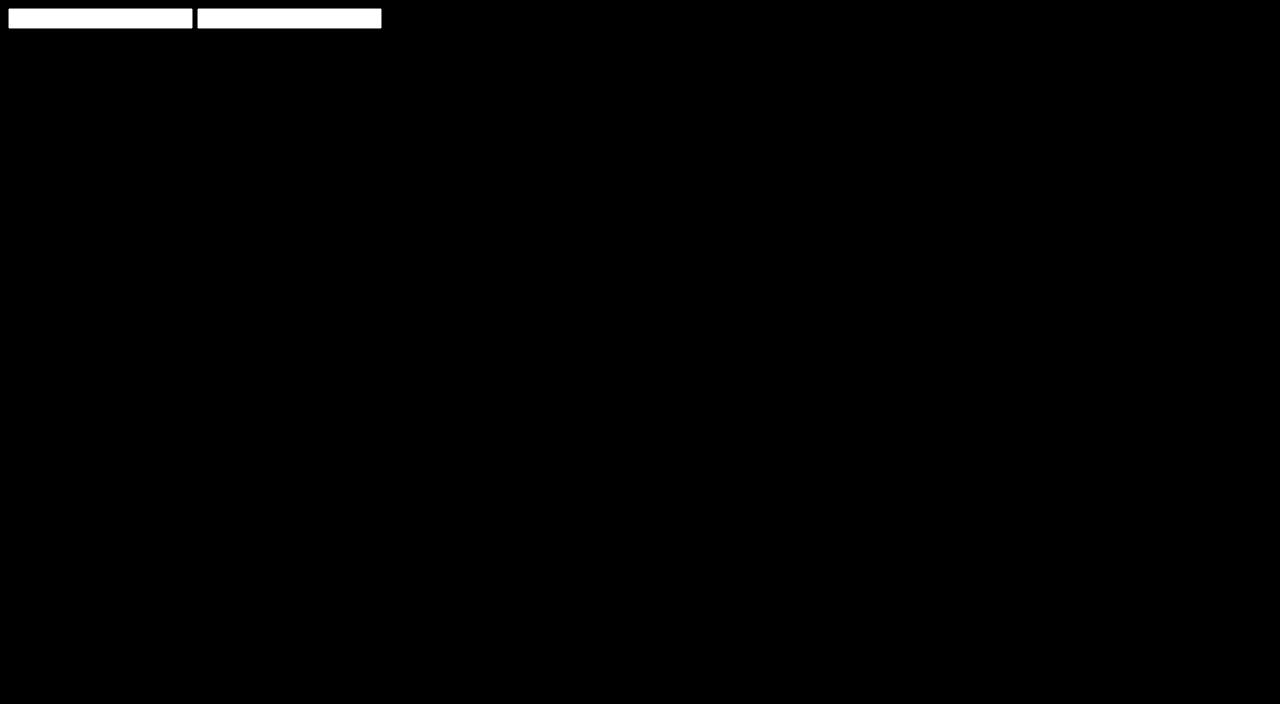
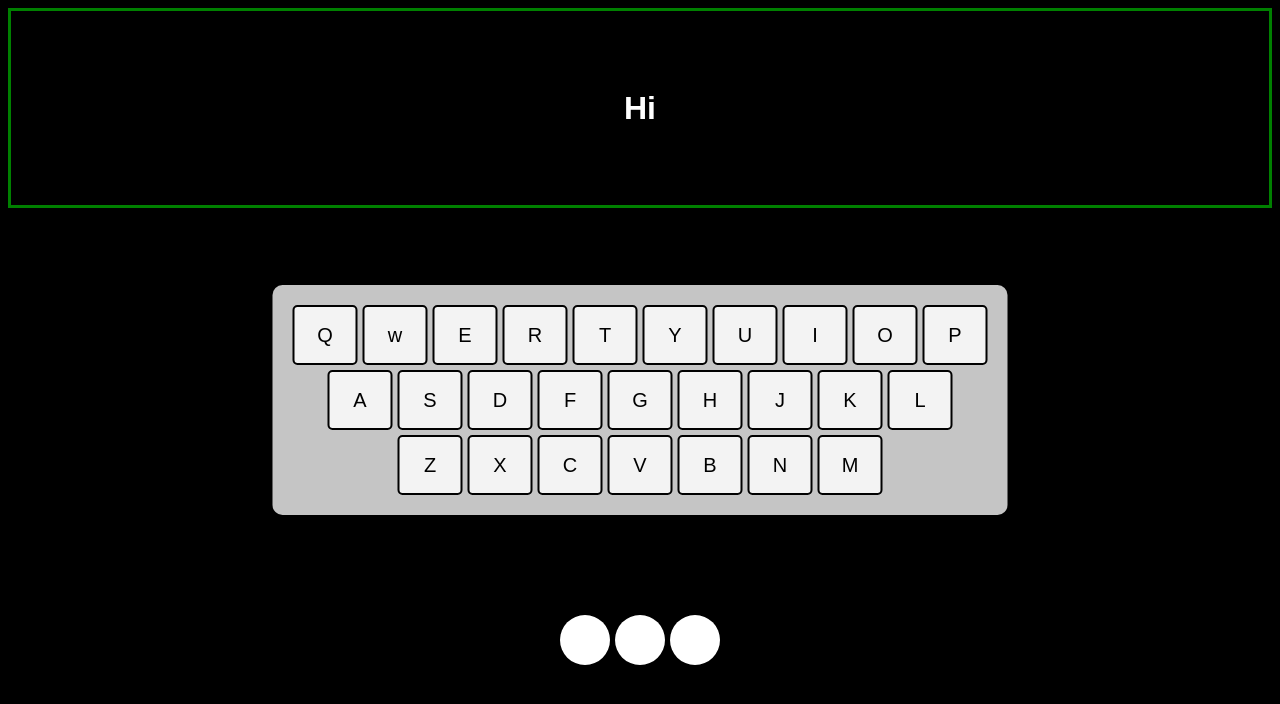
Before and after one commit to ArmoredVortex/enigma-simulation, a plain HTML site: page index.html in a window 1280 px wide. Drawn offline with Linux system fonts and the light colour scheme.

Commit message:
Added sick UI 🚀

```diff
--- a/index.html
+++ b/index.html
@@ -8,8 +8,47 @@
         <script src="./scripts/index.js"></script>
     </head>
     <body>
-        <input type="text">
-        <input type="text">
-        <!-- <input type="text"> -->
+        <div class="output"><h1 class="output-text" id="output-text">Hi</h1></div>
+        <div class="keyboard-base">
+            <div class="key" onclick="encode('q')">Q</div>
+            <div class="key" onclick="encode('w')">w</div>
+            <div class="key" onclick="encode('e')">E</div>
+            <div class="key" onclick="encode('r')">R</div>
+            <div class="key" onclick="encode('t')">T</div>
+            <div class="key" onclick="encode('y')">Y</div>
+            <div class="key" onclick="encode('u')">U</div>
+            <div class="key" onclick="encode('i')">I</div>
+            <div class="key" onclick="encode('o')">O</div>
+            <div class="key" onclick="encode('p')">P</div>
+            <div></div>
+            <div class="key" onclick="encode('a')">A</div>
+            <div class="key" onclick="encode('s')">S</div>
+            <div class="key" onclick="encode('d')">D</div>
+            <div class="key" onclick="encode('f')">F</div>
+            <div class="key" onclick="encode('g')">G</div>
+            <div class="key" onclick="encode('h')">H</div>
+            <div class="key" onclick="encode('j')">J</div>
+            <div class="key" onclick="encode('k')">K</div>
+            <div class="key" onclick="encode('l')">L</div>
+            <div></div>
+            <div></div>
+            <div></div>
+            <div></div>
+            <div class="key" onclick="encode('z')">Z</div>
+            <div class="key" onclick="encode('x')">X</div>
+            <div class="key" onclick="encode('c')">C</div>
+            <div class="key" onclick="encode('v')">V</div>
+            <div class="key" onclick="encode('b')">B</div>
+            <div class="key" onclick="encode('n')">N</div>
+            <div class="key" onclick="encode('m')">M</div>
+        </div>
+        <div class="settings">
+            <input type="text" class="settings-box" onkeypress="return (event.charCode > 64 &&
+            event.charCode < 91) || (event.charCode > 96 && event.charCode < 123)" maxlength="1">
+            <input type="text" class="settings-box" onkeypress="return (event.charCode > 64 &&
+            event.charCode < 91) || (event.charCode > 96 && event.charCode < 123)" maxlength="1">
+            <input type="text" class="settings-box" onkeypress="return (event.charCode > 64 &&
+            event.charCode < 91) || (event.charCode > 96 && event.charCode < 123)" maxlength="1">
+        </div>
     </body>
 </html>
--- a/scripts/index.js
+++ b/scripts/index.js
@@ -0,0 +1,3 @@
+function encode(char) {
+
+}
--- a/scripts/rotors.js
+++ b/scripts/rotors.js
@@ -1,5 +1,5 @@
 function getKeyByValue(object, value) {
-    return Object.keys(object).find(key => object[key] === value);
+    return parseInt(Object.keys(object).find(key => object[key] === value));
 }
 
 const rotor1 = {
--- a/style.css
+++ b/style.css
@@ -2,3 +2,72 @@ html {
     background: black;
     color: white;
 }
+body * {
+    margin: 0;
+    padding: 0;
+    box-sizing: border-box;
+    font-family: Arial, Helvetica, sans-serif;
+}
+
+.keyboard-base {
+    max-width: 1085px;
+    padding: 20px;
+    position: absolute;
+    top: 50%;
+    left: 50%;
+    transform: translate(-50%, -50%);
+    background-color: rgb(197, 197, 197);
+    border-radius: 10px;
+    display: grid;
+    grid-template-columns: repeat(20, 30px);
+    grid-template-rows: repeat(3, 60px);
+    grid-gap: 5px;
+}
+
+
+.key {
+    background-color: rgb(243, 243, 243);
+    border: 2px solid black;
+    border-radius: 5px;
+    grid-column: span 2;
+    font-size: 20px;
+    text-align: center;
+    padding-top: 17px;
+    color: black;
+}
+
+.key:hover {
+  border: 1px solid #eeeeee;
+
+}
+.settings {
+    top: 80%;
+    left: 50%;
+    transform: translate(-50%, -50%);
+    position: absolute;
+    display: grid;
+    grid-template-columns: repeat(3, 50px);
+    grid-template-rows: repeat(1, 50px);
+    gap: 5px;
+}
+.settings-box {
+    border: none;
+    text-transform: uppercase;
+    outline: none;
+    border-radius: 25px;
+    text-align: center;
+}
+.output {
+    height: 200px;
+    position: relative;
+    border: 3px solid green;
+  justify-content: center;
+}
+.output-text {
+    margin: 0;
+    position: absolute;
+    top: 50%;
+    left: 50%;
+    -ms-transform: translate(-50%, -50%);
+    transform: translate(-50%, -50%);
+}
```
